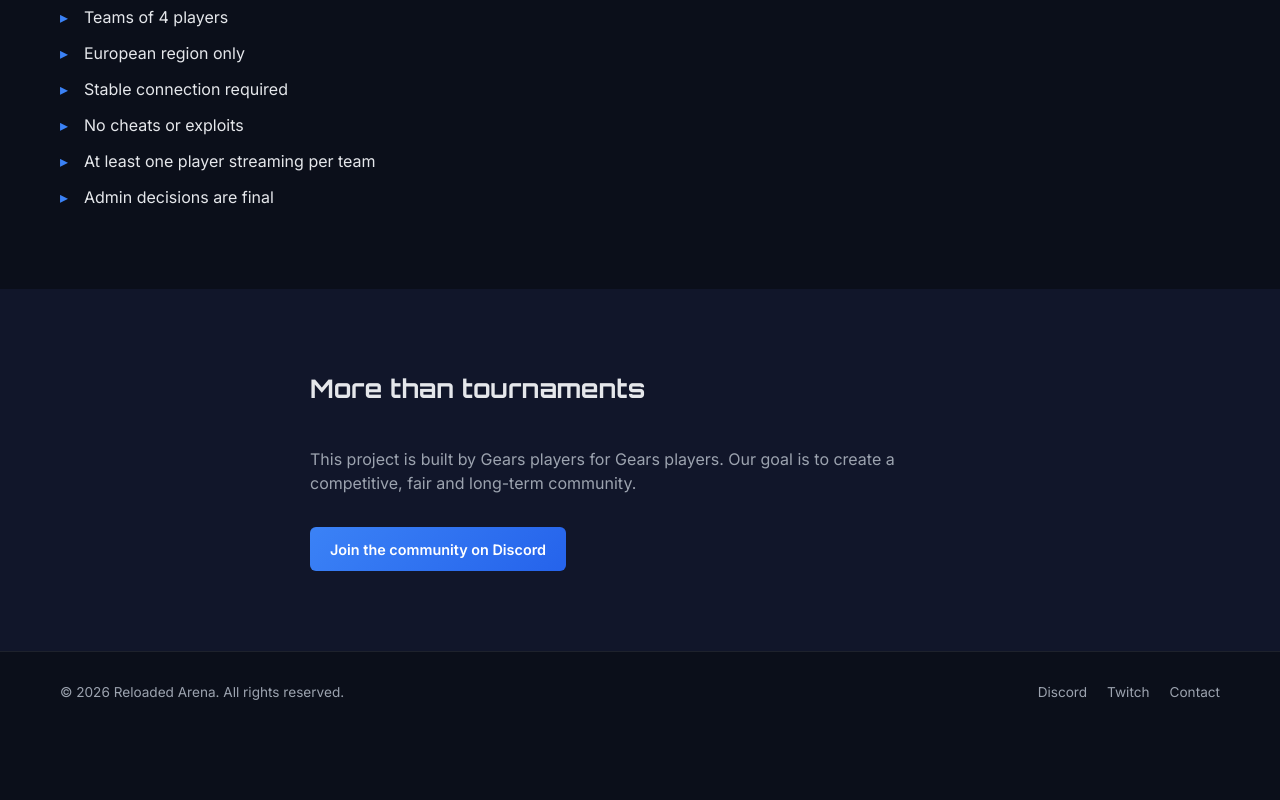
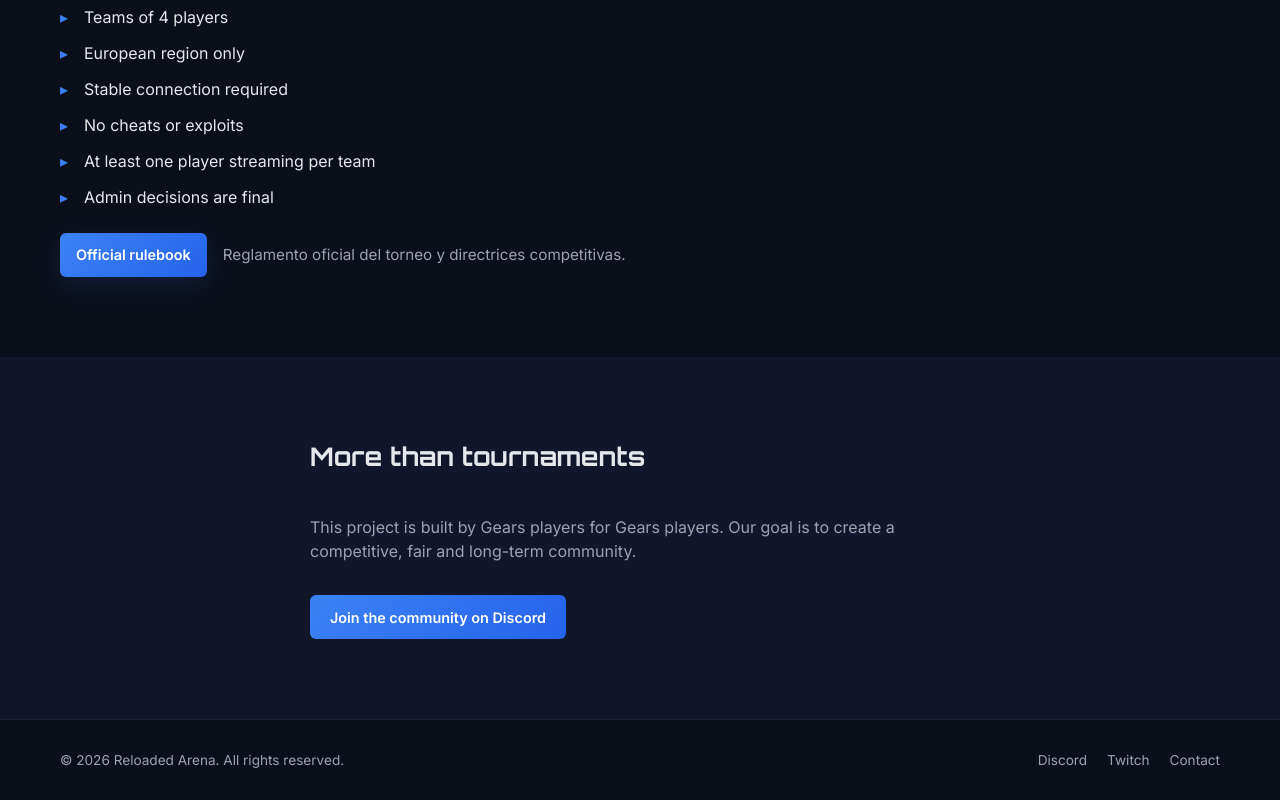
Before and after one commit to JulianMj08/GOW_Reloaded_T, a website: page index.html in a window 1280 px wide. Shown: the part 4411-5211 px from the top of the page. Before the commit the page ends 5143 px from the top, so only its background shows below. Drawn offline with Linux system fonts and the light colour scheme.

Commit message:
Agregamos boton a la seccion de reglas

```diff
--- a/css/pages/home.css
+++ b/css/pages/home.css
@@ -802,6 +802,44 @@ body {
   color: var(--color-primary);
 }
 
+/* Actions (button + note) for rules section */
+.rules-actions {
+  margin-top: 1.5rem;
+  display: flex;
+  align-items: center;
+  gap: 1rem;
+  flex-wrap: wrap;
+}
+
+.rules-actions .btn--secondary {
+  background: linear-gradient(135deg, var(--color-primary), var(--color-primary-hover));
+  color: #fff;
+  border: none;
+  padding: 0.6rem 1rem;
+  border-radius: var(--radius-sm);
+  box-shadow: 0 8px 24px rgba(59, 130, 246, 0.12);
+  transition: transform var(--transition-base), box-shadow var(--transition-base);
+}
+
+.rules-actions .btn--secondary:hover {
+  transform: translateY(-3px);
+  box-shadow: 0 18px 40px rgba(59, 130, 246, 0.18);
+}
+
+.rules-note {
+  color: var(--color-text-muted);
+  font-size: 0.95rem;
+  margin: 0;
+}
+
+@media (max-width: 768px) {
+  .rules-actions {
+    flex-direction: column;
+    align-items: flex-start;
+    gap: 0.75rem;
+  }
+}
+
 /* ==============================
    COMMUNITY
    ============================== */
--- a/index.html
+++ b/index.html
@@ -362,6 +362,14 @@
         <li>At least one player streaming per team</li>
         <li>Admin decisions are final</li>
       </ul>
+      <div class="rules-actions">
+        <a href="/rules.html" class="btn btn--secondary">
+          Official rulebook
+        </a>
+        <p class="rules-note">
+          Reglamento oficial del torneo y directrices competitivas.
+        </p>
+      </div>
     </div>
   </section>
 
```
